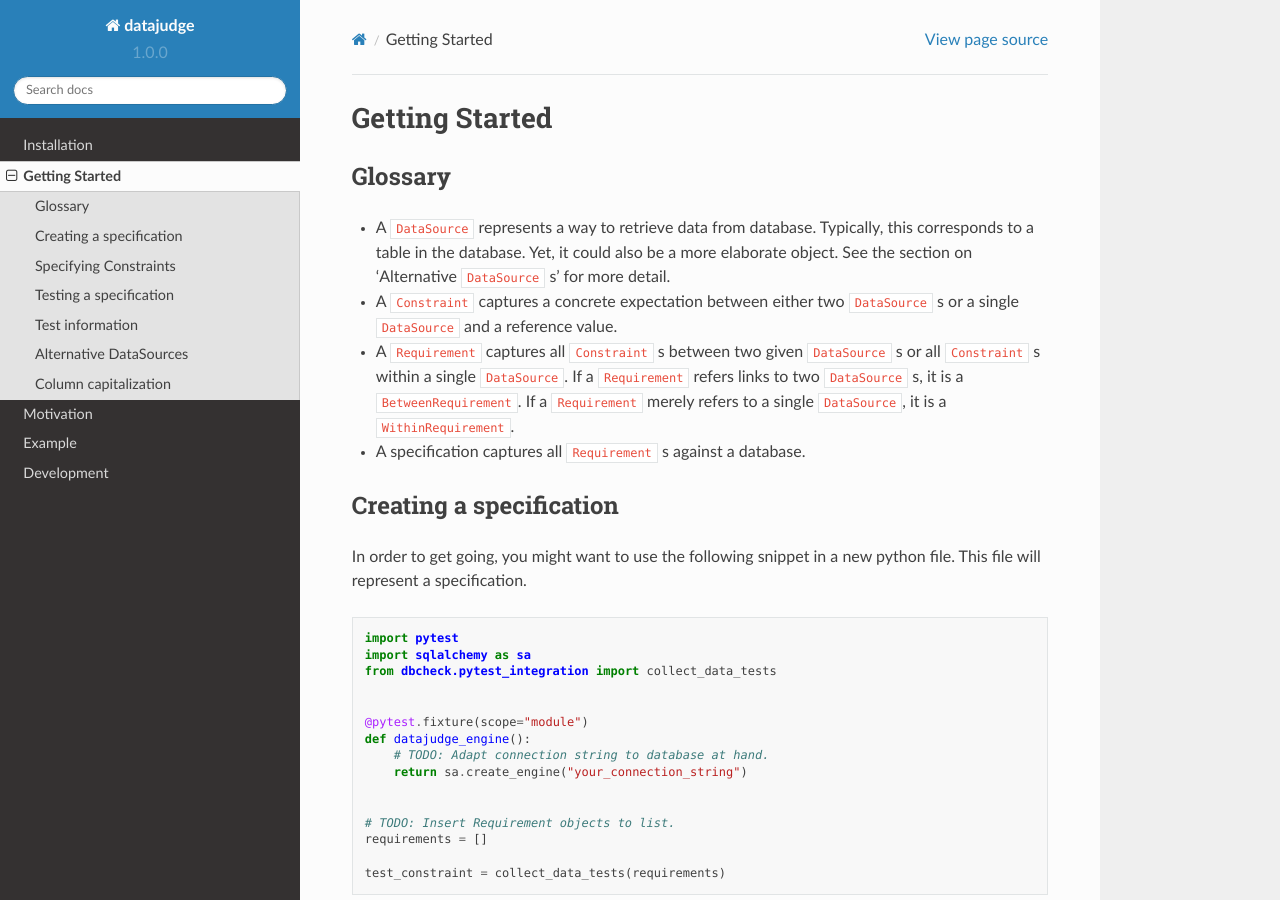
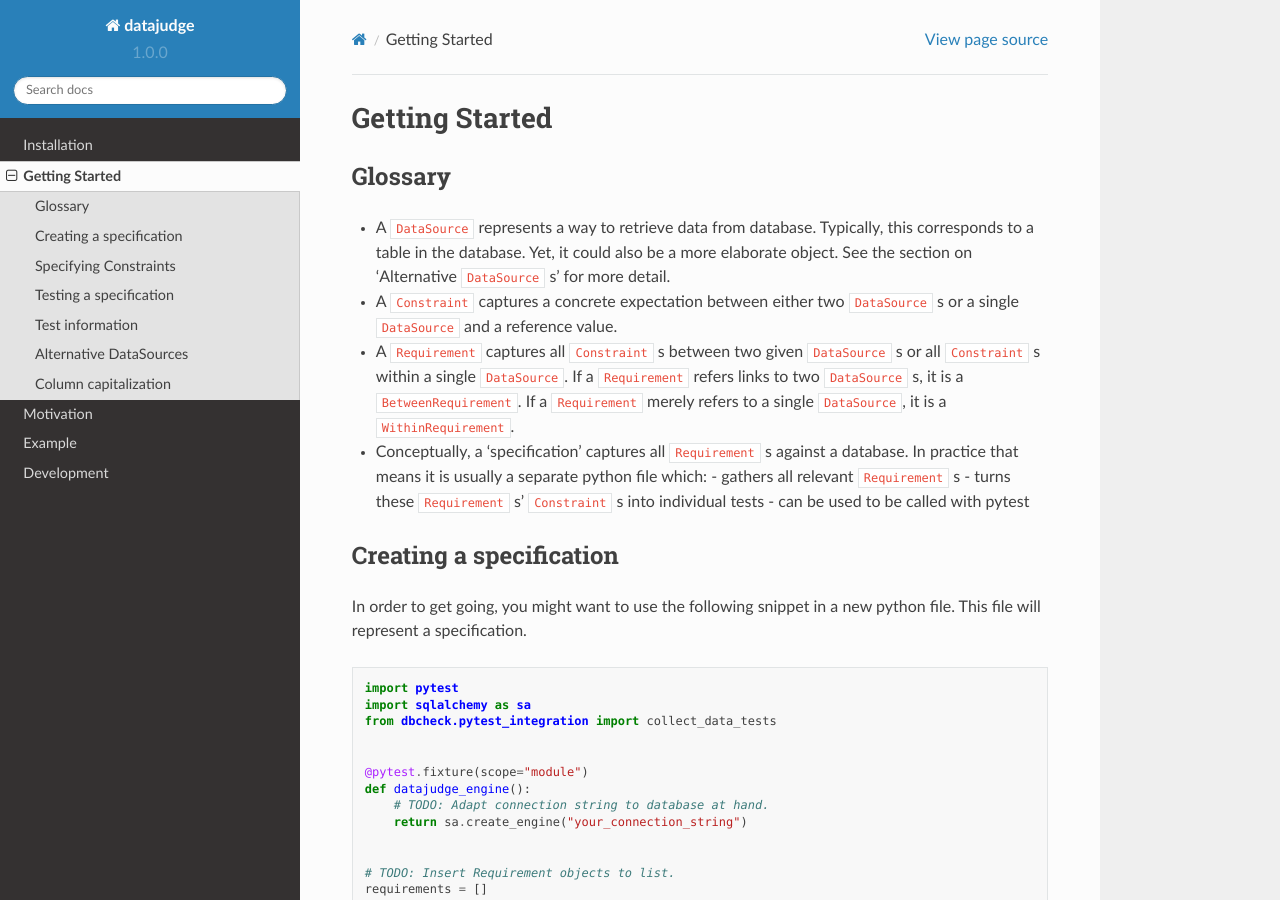
Before and after one commit to Quantco/datajudge, a Sphinx documentation site: the page built from docs/source/getting_started.rst, in a window 1280 px wide and 900 px high. Built offline with Sphinx 7.4.7 and the Read the Docs theme 2.0.0, drawn with Linux system fonts in a browser that asks for light colours; pages that are not in the unit, such as notebooks, are missing from menus.

Commit message:
Describe specification more.

```diff
--- a/docs/source/getting_started.rst
+++ b/docs/source/getting_started.rst
@@ -11,7 +11,10 @@ Glossary
 
 - A ``Requirement`` captures all ``Constraint`` s between two given ``DataSource`` s or all ``Constraint`` s within a single ``DataSource``. If a ``Requirement`` refers links to two ``DataSource`` s, it is a ``BetweenRequirement``. If a ``Requirement`` merely refers to a single ``DataSource``, it is a ``WithinRequirement``.
 
-- A specification captures all ``Requirement`` s against a database.
+- Conceptually, a 'specification' captures all ``Requirement`` s against a database. In practice that means it is usually a separate python file which:
+  - gathers all relevant ``Requirement`` s
+  - turns these ``Requirement`` s' ``Constraint`` s into individual tests
+  - can be used to be called with pytest
 
 
 Creating a specification
```
